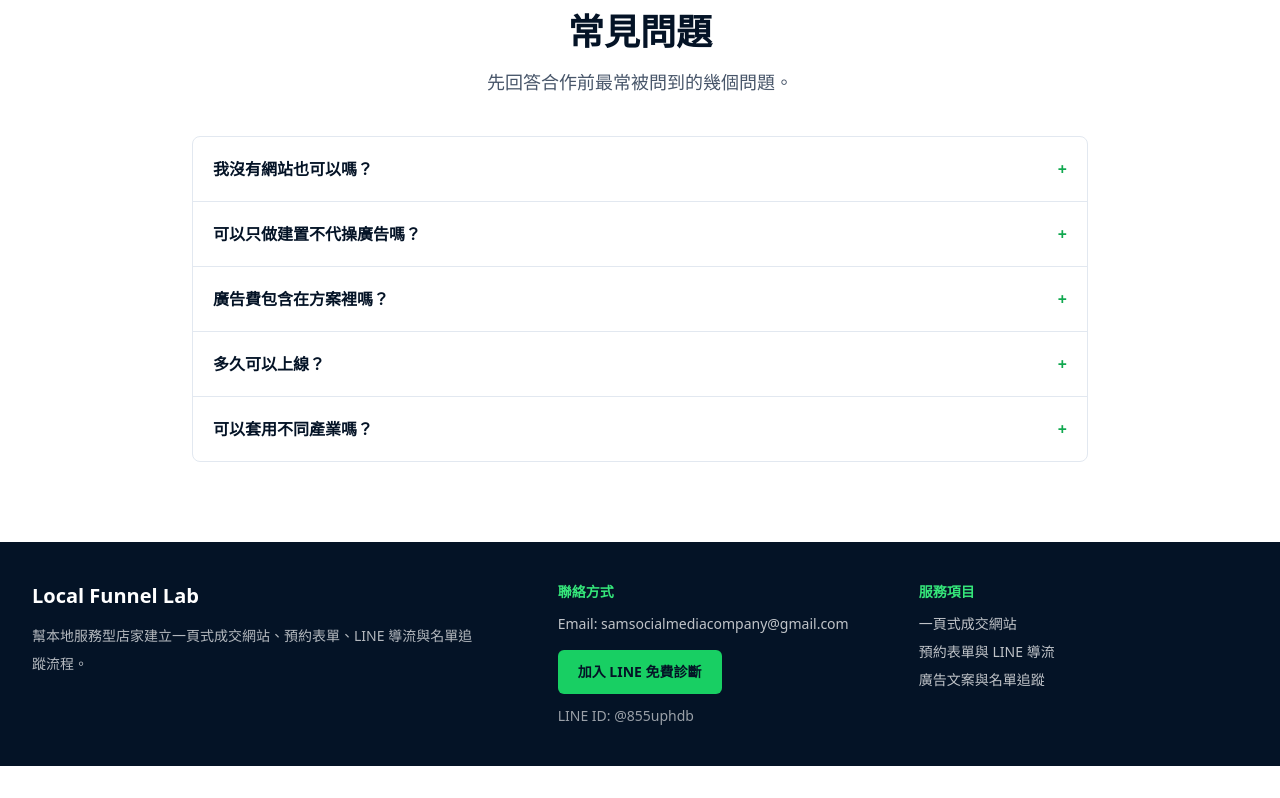
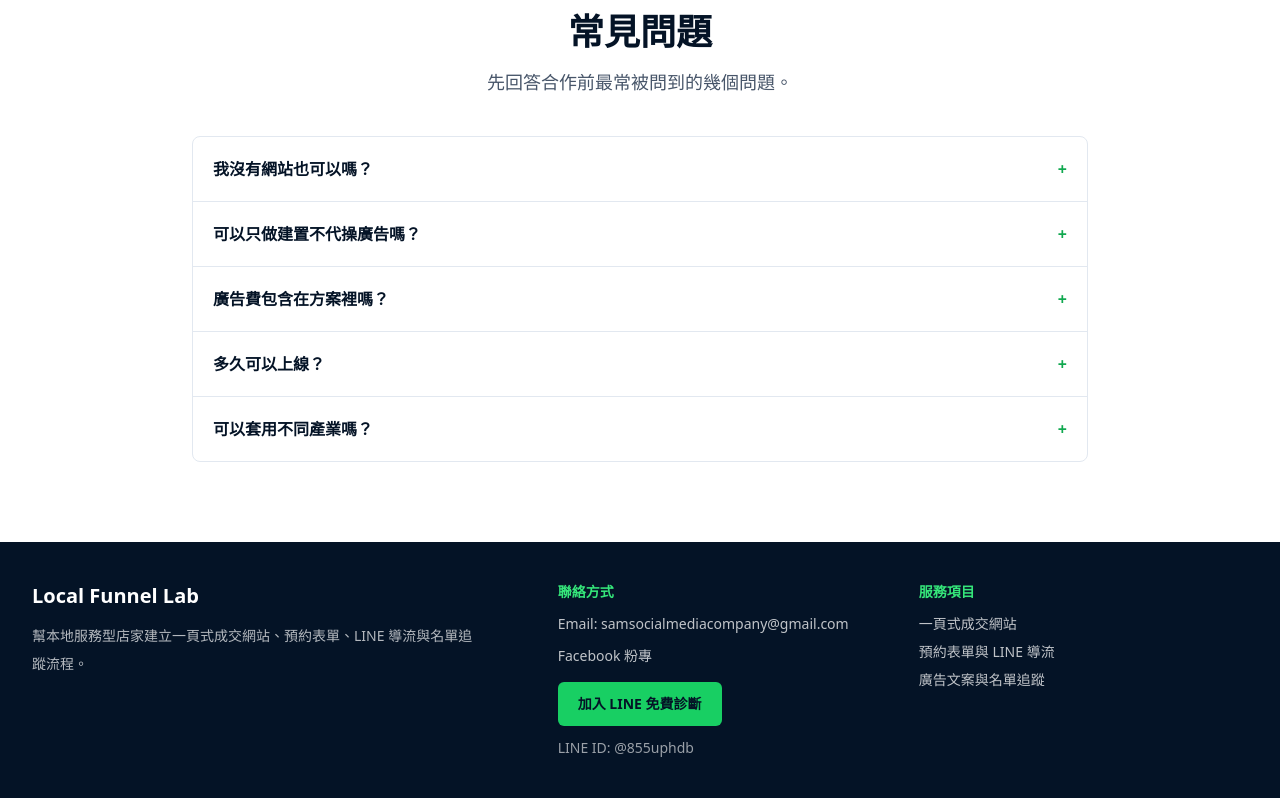
Before and after one commit to samsocialmediacompany-afk/local-lead-funnel, a Next.js app: page / in a window 1280 px wide. Shown: the part 5312-6110 px from the top of the page. Before the commit the page ends 6078 px from the top, so only its background shows below. Built offline with nearby package versions, Linux system fonts and the light colour scheme.

Commit message:
Add Facebook page contact link

```diff
--- a/app/page.tsx
+++ b/app/page.tsx
@@ -4,6 +4,8 @@ import { LeadForm } from "@/components/LeadForm";
 const contactEmail = "samsocialmediacompany@gmail.com";
 const lineOfficialId = "855uphdb";
 const lineOfficialUrl = "https://lin.ee/sR8MLrmc";
+const facebookUrl =
+  "https://www.facebook.com/profile.php?id=100067078134057&locale=zh_TW";
 const ctaLabel = "加入 LINE 免費診斷";
 
 const painPoints = [
@@ -502,6 +504,14 @@ export default function Home() {
               Email: {contactEmail}
             </a>
             <a
+              href={facebookUrl}
+              target="_blank"
+              rel="noreferrer"
+              className="mt-3 block text-sm text-white/75 transition hover:text-white"
+            >
+              Facebook 粉專
+            </a>
+            <a
               href={lineOfficialUrl}
               target="_blank"
               rel="noreferrer"
```
